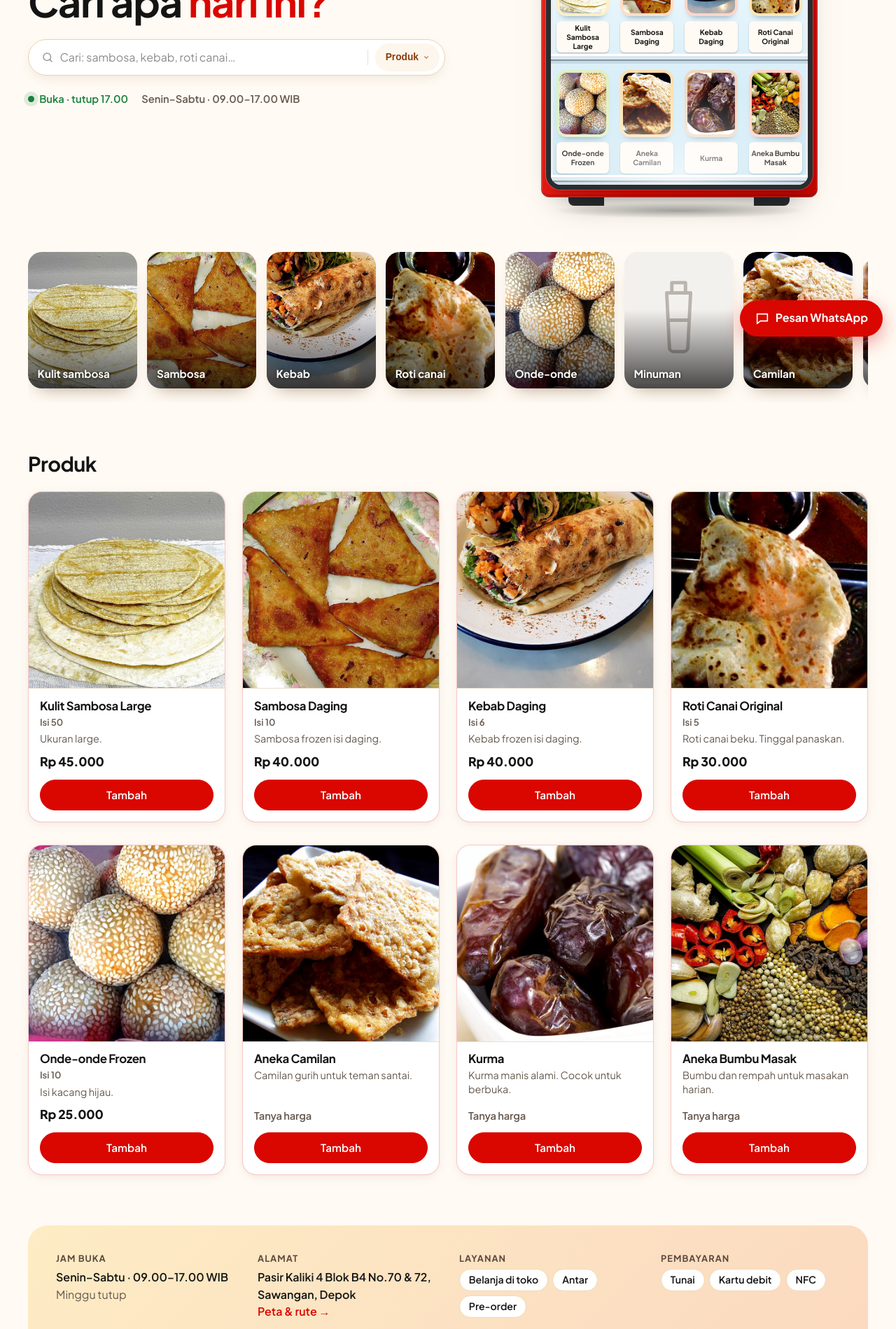
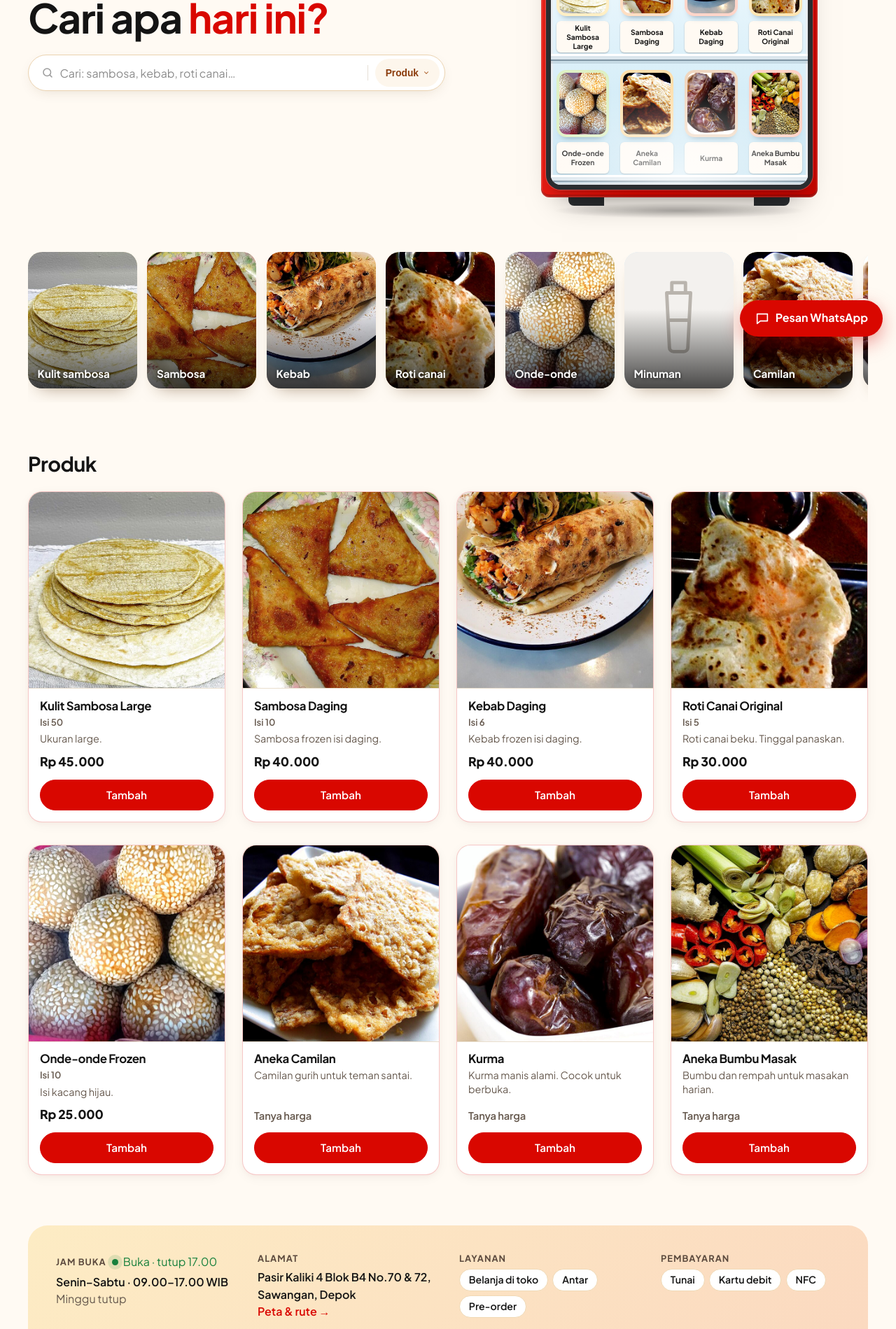
Before and after one commit to Pengkypeng-sys/albaFootMarket, a Next.js app: page / in a window 1280 px wide. Shown: the part 300-2199 px from the top of the page at 70% size. Built offline with nearby package versions, Linux system fonts and the light colour scheme.

Commit message:
clean(hero): remove opening hours text from hero and consolidate into bottom info section

```diff
--- a/app/page.tsx
+++ b/app/page.tsx
@@ -24,10 +24,6 @@ export default function Home() {
           </h1>
           <div className="rise hero-search-wrap" style={rise(1)}>
             <SearchBox large />
-          </div>
-          <div className="meta rise" style={rise(2)}>
-            <StatusBadge />
-            <span className="muted">{contact.hours.label}</span>
           </div>
         </div>
         <div className="hero-media rise" style={rise(1)}>
@@ -63,7 +59,10 @@ export default function Home() {
       <section className="wrap" style={{ paddingBottom: "3rem" }}>
         <Reveal className="info">
           <div>
-            <h3>Jam buka</h3>
+            <div style={{ display: "flex", alignItems: "center", gap: "8px", flexWrap: "wrap", marginBottom: "0.25rem" }}>
+              <h3 style={{ margin: 0 }}>Jam buka</h3>
+              <StatusBadge />
+            </div>
             <p>{contact.hours.label}</p>
             <p className="muted">{contact.hours.closedNote}</p>
           </div>
```
